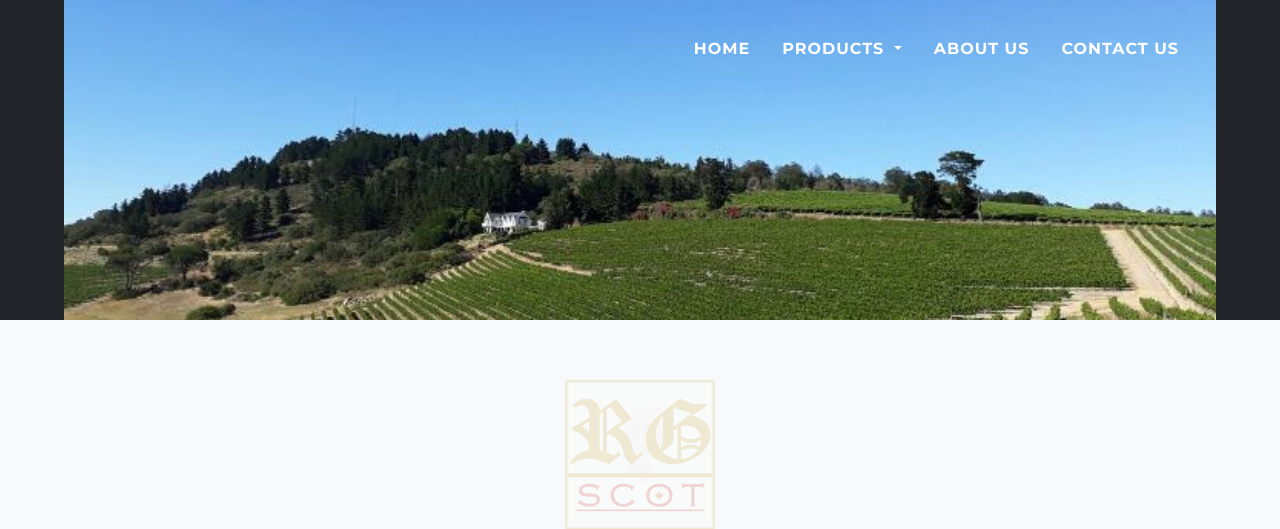
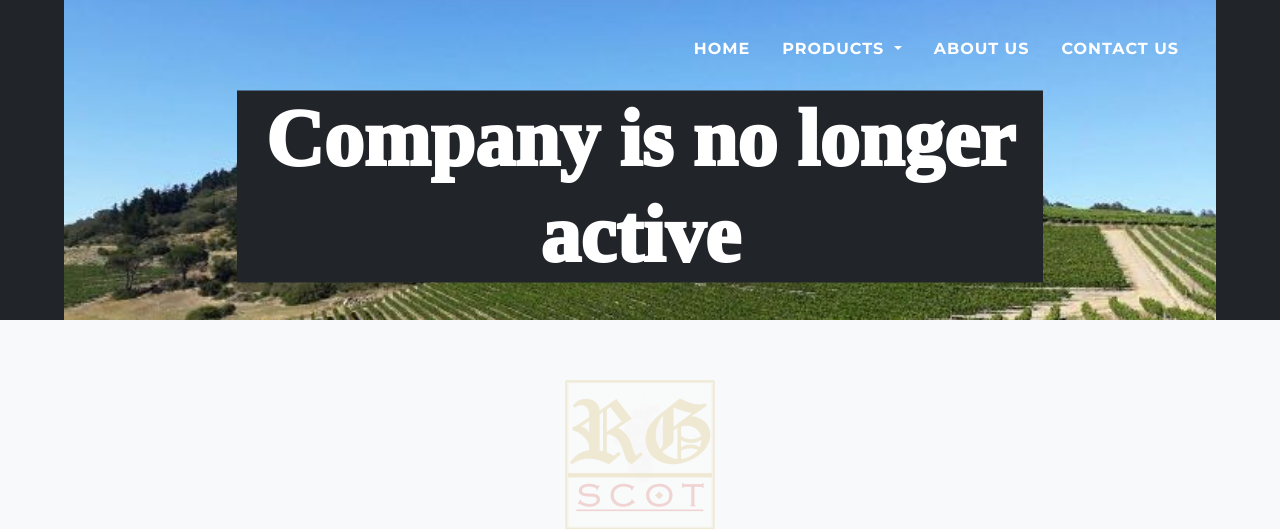
Before and after one commit to lukaprelic/rgscot, a Django app: page / in a window 1280 px wide. Shown: the top 529 px of the page. Run offline with Django 3.2, Linux system fonts and the light colour scheme; some libraries are stand-ins or nearby versions; some web fonts are replaced.

Commit message:
revert back to full website and add disabled text

```diff
--- a/app/static/css/agency.css
+++ b/app/static/css/agency.css
@@ -49,7 +49,13 @@ section h2.section-heading {
   /*margin-top: 0;*/
   margin-bottom: 15px;
 }
+.notactivetext{
+  font-weight: 1000;
+  font-size: 250%;
+  /* text-decoration: underline; */
+  background-color: #212529;
 
+}
 section h3.section-subheading {
   font-size: 100%;
   font-weight: 400;
--- a/app/templates/base.html
+++ b/app/templates/base.html
@@ -75,7 +75,8 @@
 <!-- Header -->
 <header class="masthead" style="background-image:url({% static '/img/picturesofthevineyards/image2.jpeg'%}">
     <div class="header-image">
-        <div class="main-text intro-text col-md-12 text-center">
+        <div class="main-text intro-text col-md-12 text-center h2 ">
+            <div class="notactivetext">Company is no longer active</div>
         </div>
     </div>
 
--- a/rgscot/settings.py
+++ b/rgscot/settings.py
@@ -22,7 +22,7 @@ BASE_DIR = os.path.dirname(os.path.dirname(os.path.abspath(__file__)))
 SECRET_KEY = 's!3lga%l#7+%3g=twor*352(77)++k5r_o7ce_uwcj)7&4)c3!'
 SENDGRID_API_KEY = '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'
 # SECURITY WARNING: don't run with debug turned on in production!
-DEBUG = False
+DEBUG = True
 
 ALLOWED_HOSTS = ['*']
 
```
